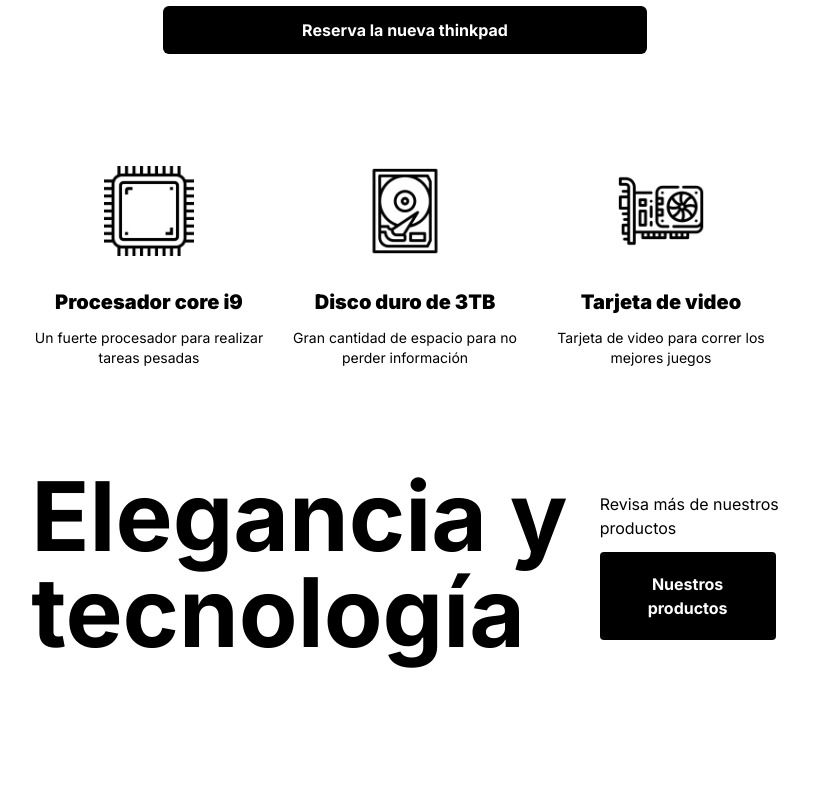
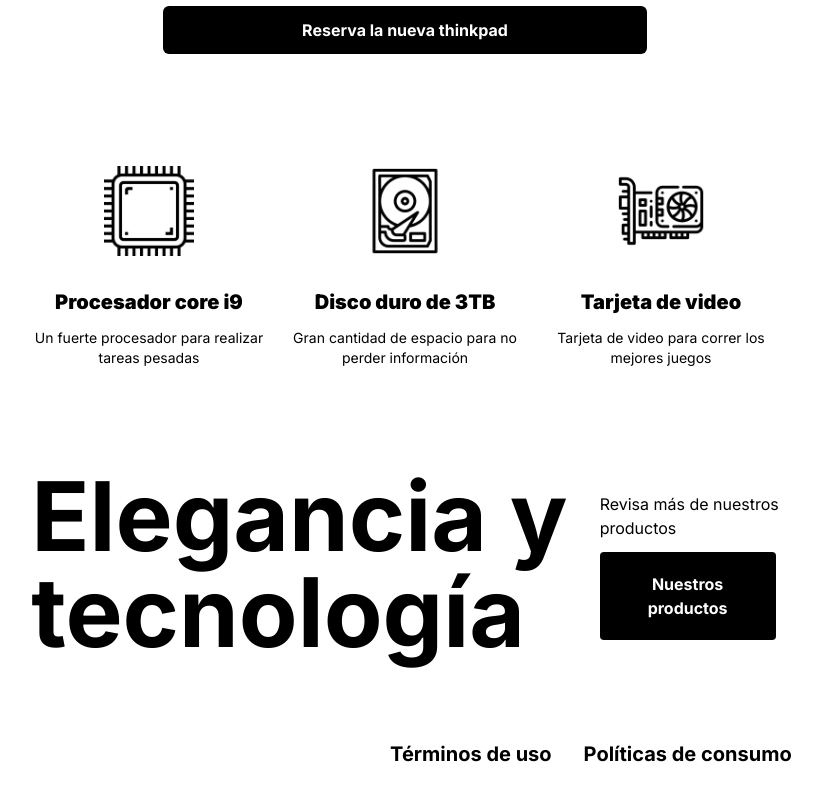
Before and after one commit to mijel861999/ibm-landing-page, a Next.js app: page / in a window 1280 px wide. Shown: the part 875-1675 px from the top of the page, without its empty margins (235-1057 px from the left). Before the commit the page ends 1651 px from the top, so only its background shows below. Built offline with nearby package versions, Linux system fonts and the light colour scheme.

Commit message:
feat: agregando el componente de footer

```diff
--- /dev/null
+++ b/components/footer.js
@@ -0,0 +1,18 @@
+import React from 'react'
+
+const Footer = () => {
+  return (
+    <footer className="w-full flex justify-center my-20">
+      <div className="w-8/12 flex justify-end items-center">
+        <a className="font-bold mx-4 text-xl text-center" href="/">
+          Términos de uso
+        </a>
+        <a className="font-bold mx-4 text-xl text-center" href="/">
+          Políticas de consumo
+        </a>
+      </div>
+    </footer>
+  )
+}
+
+export default Footer
--- a/pages/index.js
+++ b/pages/index.js
@@ -4,6 +4,7 @@ import LaptopContainer from '../components/laptop-container'
 import SendMeMessage from '../components/send-me-message'
 import Advantages from '../components/advantages'
 import NewProducts from '../components/new-products'
+import Footer from '../components/footer'
 
 export default function Home() {
   return (
@@ -19,6 +20,7 @@ export default function Home() {
       <SendMeMessage />
       <Advantages />
       <NewProducts />
+      <Footer />
     </div>
   )
 }
```
